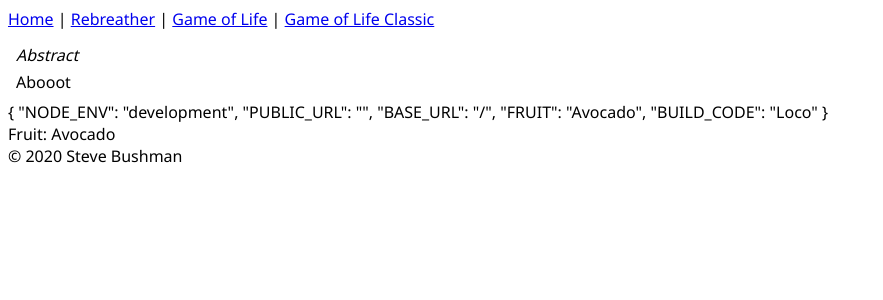
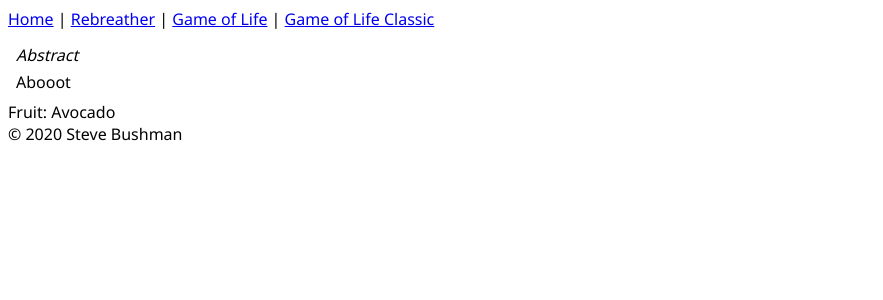
Before and after one commit to bushmango/next-bauble, a Next.js app: page /about in a window 1280 px wide. Shown: the top 300 px of the page, without its empty margins (0-883 px from the left). Built offline with nearby package versions, Linux system fonts and the light colour scheme.

Commit message:
don't expose all env variables to client

```diff
--- a/components/About.tsx
+++ b/components/About.tsx
@@ -6,7 +6,6 @@ export const AboutFull = () => {
   return (
     <Layout title='About'>
       <Abstract>Abooot</Abstract>
-      <div>{JSON.stringify(process.env, null, 2)}</div>
       <div>Fruit: {process.env.FRUIT}</div>
     </Layout>
   )
```
